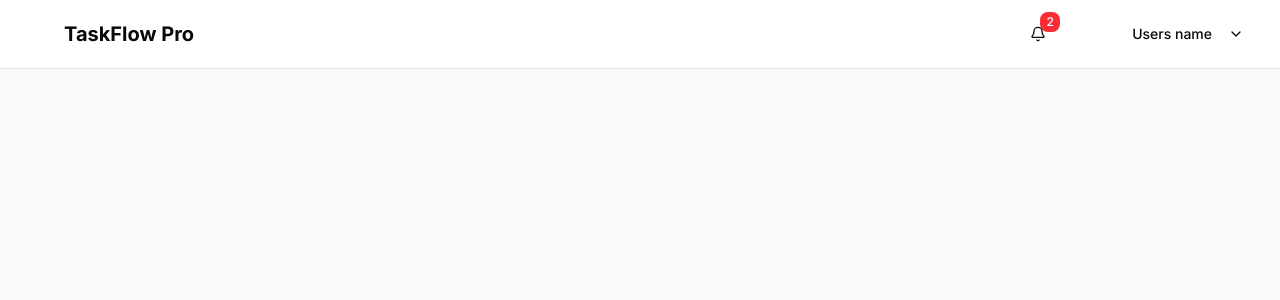
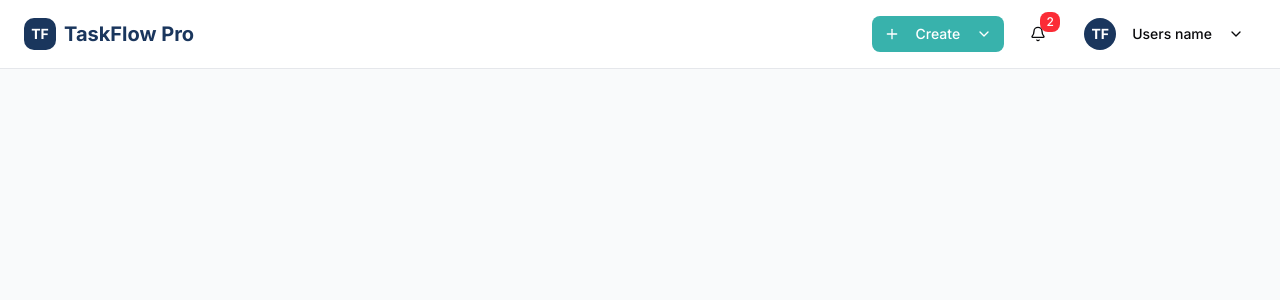
Before and after one commit to santanafx/taskflowv1, a Next.js app: page / in a window 1280 px wide. Shown: the top 300 px of the page. Built offline with nearby package versions, Linux system fonts and the light colour scheme.

Commit message:
feat: Define brand colors in globals.css for consistent theming across the application

```diff
--- a/src/app/globals.css
+++ b/src/app/globals.css
@@ -2,6 +2,11 @@
 @import "tw-animate-css";
 
 @custom-variant dark (&:is(.dark *));
+
+@theme {
+  --color-brand-primary: #1a365d;
+  --color-brand-accent: #38b2ac;
+}
 
 @theme inline {
   --color-background: var(--background);
@@ -76,6 +81,8 @@
   --sidebar-accent-foreground: oklch(0.21 0.006 285.885);
   --sidebar-border: oklch(0.92 0.004 286.32);
   --sidebar-ring: oklch(0.705 0.015 286.067);
+  --brand-primary: #1a365d;
+  --brand-accent: #38b2ac;
 }
 
 .dark {
```
